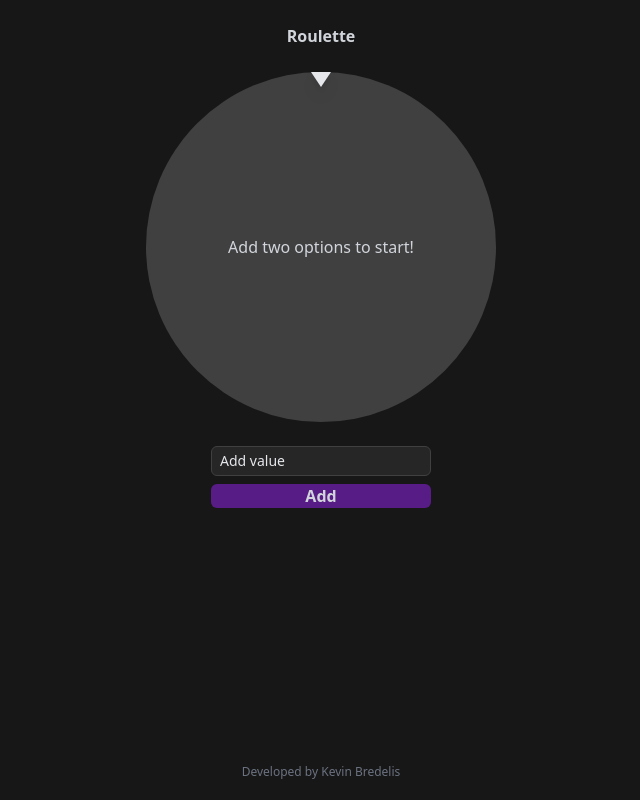
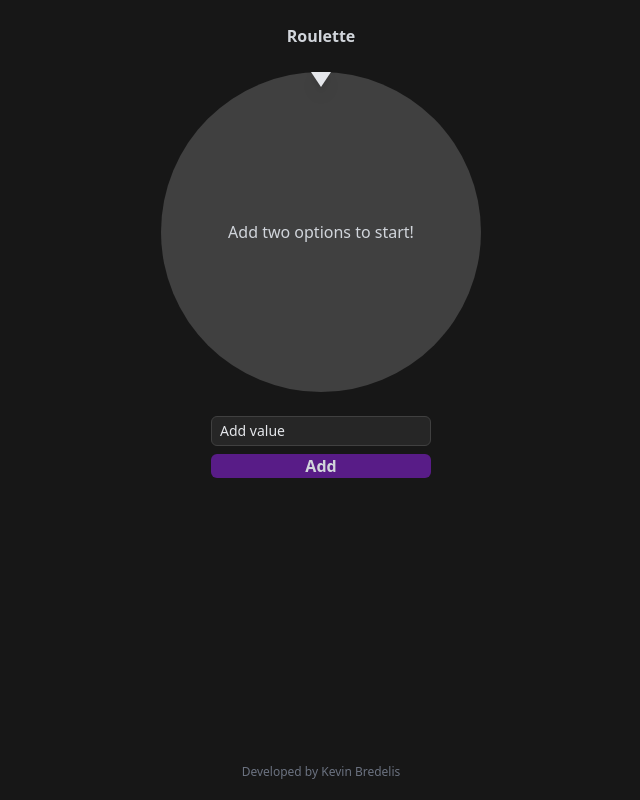
Before and after one commit to kevinbre/multigames, a React (Vite) app: page /roulette in a window 1280 px wide. Shown: the whole page, without its empty margins (319-959 px from the left). Built offline with nearby package versions, Linux system fonts and the light colour scheme.

Commit message:
refactor roulette size and layout

```diff
--- a/src/components/layout/layout.tsx
+++ b/src/components/layout/layout.tsx
@@ -2,7 +2,7 @@ import {Outlet} from "react-router-dom";
 
 export function Layout() {
     return (
-        <div className="bg-neutral-900 min-h-screen flex flex-col items-center justify-between text-gray-300">
+        <div className="bg-neutral-900 min-h-[100dvh] flex flex-col items-center justify-between text-gray-300 h-full">
             <main className="py-6 h-full">
                 <Outlet />
             </main>
--- a/src/pages/roulette.tsx
+++ b/src/pages/roulette.tsx
@@ -153,8 +153,8 @@ export function Roulette() {
                 <canvas
                     ref={canvasRef}
                     className={`rounded-full ${options.length === 0 ? "bg-neutral-700" : "bg-gray-200"}`}
-                    height={350}
-                    width={350}
+                    height={320}
+                    width={320}
                 />
 
                 <div className="absolute">
```
